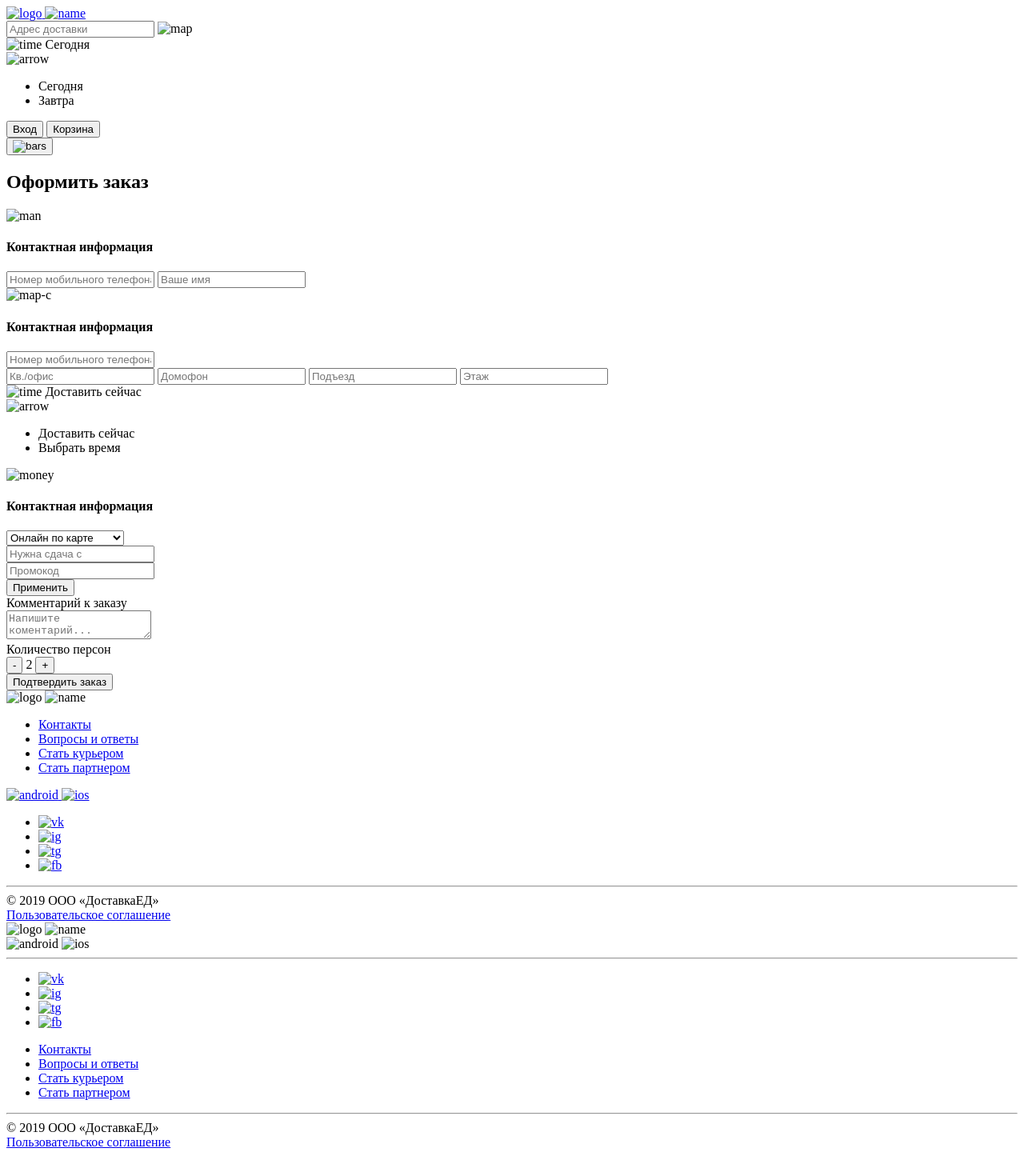
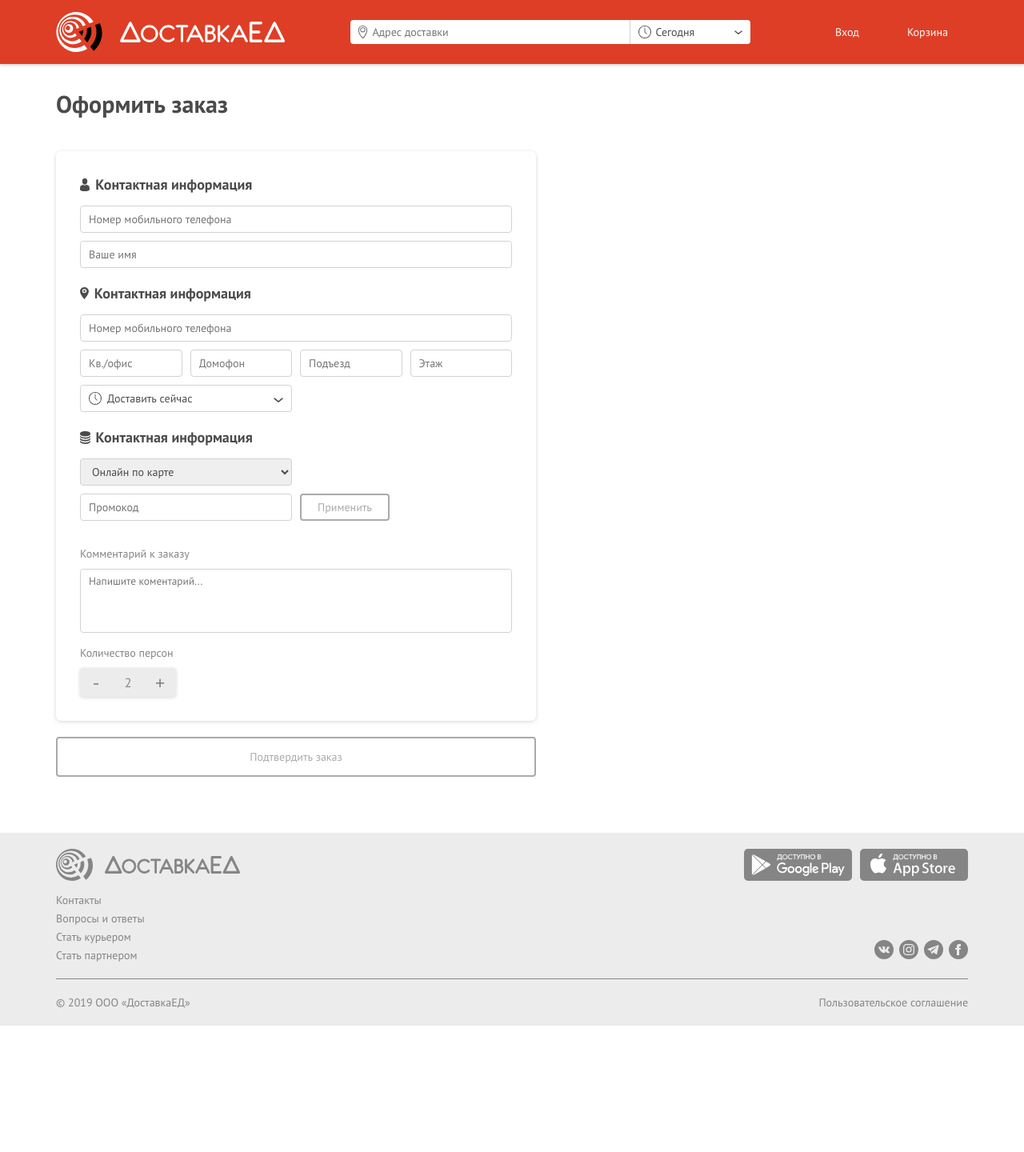
Before and after one commit to vas11yev1work/dostavkaed, a plain HTML site: page create-order.html in a window 1280 px wide. Shown: the whole page at 80% size. After the commit the page ends 1282 px from the top, so only its background shows below. Drawn offline with nearby package versions, Linux system fonts and the light colour scheme; files that its build step writes are made by us from their sources; the site is published under a folder, as on GitHub Pages, so addresses that start at the root find nothing.

Commit message:
Update create-order.html

```diff
--- a/create-order.html
+++ b/create-order.html
@@ -6,12 +6,12 @@
     <meta http-equiv="X-UA-Compatible" content="ie=edge">
     <title>ДоставкаЕД - доставка еды из ресторанов в Санкт-Петербурге</title>
     <link href="https://fonts.googleapis.com/css?family=PT+Sans:400,400i,700,700i&display=swap&subset=cyrillic" rel="stylesheet">
-    <link rel="stylesheet" href="/css/default.css">
-    <link rel="stylesheet" href="/css/buttons.css">
-    <link rel="stylesheet" href="/css/header.css">
-    <link rel="stylesheet" href="/css/main.css">
-    <link rel="stylesheet" href="/css/footer.css">
-    <link rel="stylesheet" href="/css/modals.css">
+    <link rel="stylesheet" href="css/default.css">
+    <link rel="stylesheet" href="css/buttons.css">
+    <link rel="stylesheet" href="css/header.css">
+    <link rel="stylesheet" href="css/main.css">
+    <link rel="stylesheet" href="css/footer.css">
+    <link rel="stylesheet" href="css/modals.css">
 </head>
 <body>
     <header>
@@ -19,23 +19,23 @@
             <div class="header">
                 <div class="logo">
                     <a href="#" class="logo-link">
-                        <img src="/img/logo.svg" alt="logo" class="i-logo">
-                        <img src="/img/name.svg" alt="name" class="i-name">
+                        <img src="img/logo.svg" alt="logo" class="i-logo">
+                        <img src="img/name.svg" alt="name" class="i-name">
                     </a>
                 </div>
                 <div class="address-string">
                     <div class="search">
                         <input type="text" placeholder="Адрес доставки" class="address">
-                        <img src="/img/map.svg" alt="map" class="map">
+                        <img src="img/map.svg" alt="map" class="map">
                     </div>
                     <div class="time">
                         <div class="time-select">
                             <div class="date">
-                                <img src="/img/time.svg" alt="time">
+                                <img src="img/time.svg" alt="time">
                                 <span>Сегодня</span>
                             </div>
                             <div class="arrow-down">
-                                <img src="/img/arrow.svg" alt="arrow">
+                                <img src="img/arrow.svg" alt="arrow">
                             </div>
                         </div>
                         <div class="transition"></div>
@@ -55,7 +55,7 @@
                 </div>
                 <div class="bars">
                     <button class="menu-button">
-                        <img src="/img/bars.svg" alt="bars">
+                        <img src="img/bars.svg" alt="bars">
                     </button>
                 </div>
             </div>
@@ -71,7 +71,7 @@
                     <div class="crt-wrap">
                         <div class="field-wrap">
                             <div class="crt-title">
-                                <img src="/img/man.svg" alt="man">
+                                <img src="img/man.svg" alt="man">
                                 <h4>Контактная информация</h4>
                             </div>
                             <div class="crt-fields">
@@ -81,7 +81,7 @@
                         </div>
                         <div class="field-wrap">
                             <div class="crt-title">
-                                <img src="/img/map-c.svg" alt="map-c">
+                                <img src="img/map-c.svg" alt="map-c">
                                 <h4>Контактная информация</h4>
                             </div>
                             <div class="crt-fields">
@@ -95,11 +95,11 @@
                                 <div class="fields-group-spec">
                                     <div class="delivery-dropdown">
                                         <div class="left">
-                                            <img src="/img/time.svg" alt="time">
+                                            <img src="img/time.svg" alt="time">
                                             <span>Доставить сейчас</span>
                                         </div>
                                         <div class="right">
-                                            <img src="/img/arrow.svg" alt="arrow">
+                                            <img src="img/arrow.svg" alt="arrow">
                                         </div>
                                         <ul class="delivery-time-list">
                                             <li class="time-select">Доставить сейчас</li>
@@ -111,7 +111,7 @@
                         </div>
                         <div class="field-wrap">
                             <div class="crt-title">
-                                <img src="/img/money.svg" alt="money">
+                                <img src="img/money.svg" alt="money">
                                 <h4>Контактная информация</h4>
                             </div>
                             <div class="crt-fields">
@@ -160,8 +160,8 @@
                 <div class="main-footer">
                     <div class="left">
                         <div class="logo">
-                            <img src="/img/footer_logo.svg" alt="logo" class="f-logo">
-                            <img src="/img/footer_name.svg" alt="name" class="f-name">
+                            <img src="img/footer_logo.svg" alt="logo" class="f-logo">
+                            <img src="img/footer_name.svg" alt="name" class="f-name">
                         </div>
                         <ul class="footer-pages">
                             <li class="page">
@@ -181,31 +181,31 @@
                     <div class="right">
                         <div class="apps">
                             <a href="#">
-                                <img src="/img/android.svg" alt="android">
+                                <img src="img/android.svg" alt="android">
                             </a>
                             <a href="#" class="hdn">
-                                <img src="/img/ios.svg" alt="ios">
+                                <img src="img/ios.svg" alt="ios">
                             </a>
                         </div>
                         <ul class="networks">
                             <li class="network">
                                 <a href="#">
-                                    <img src="/img/vk.svg" alt="vk">
+                                    <img src="img/vk.svg" alt="vk">
                                 </a>
                             </li>
                             <li class="network">
                                 <a href="#">
-                                    <img src="/img/ig.svg" alt="ig">
+                                    <img src="img/ig.svg" alt="ig">
                                 </a>
                             </li>
                             <li class="network">
                                 <a href="#">
-                                    <img src="/img/tg.svg" alt="tg">
+                                    <img src="img/tg.svg" alt="tg">
                                 </a>
                             </li>
                             <li class="network">
                                 <a href="#">
-                                    <img src="/img/fb.svg" alt="fb">
+                                    <img src="img/fb.svg" alt="fb">
                                 </a>
                             </li>
                         </ul>
@@ -224,34 +224,34 @@
             <div class="mobile-footer">
                 <div class="logo">
                     <div class="eda-logo">
-                        <img src="/img/footer_logo.svg" alt="logo" class="fm-logo">
-                        <img src="/img/footer_name.svg" alt="name" class="fm-name">
+                        <img src="img/footer_logo.svg" alt="logo" class="fm-logo">
+                        <img src="img/footer_name.svg" alt="name" class="fm-name">
                     </div>
                     <div class="mb-apps">
-                        <img src="/img/android.svg" alt="android">
-                        <img src="/img/ios.svg" alt="ios" class="hdn">
+                        <img src="img/android.svg" alt="android">
+                        <img src="img/ios.svg" alt="ios" class="hdn">
                     </div>
                 </div>
                 <hr class="line">
                 <ul class="networks">
                     <li class="network">
                         <a href="#">
-                            <img src="/img/vk.svg" alt="vk">
+                            <img src="img/vk.svg" alt="vk">
                         </a>
                     </li>
                     <li class="network">
                         <a href="#">
-                            <img src="/img/ig.svg" alt="ig">
+                            <img src="img/ig.svg" alt="ig">
                         </a>
                     </li>
                     <li class="network">
                         <a href="#">
-                            <img src="/img/tg.svg" alt="tg">
+                            <img src="img/tg.svg" alt="tg">
                         </a>
                     </li>
                     <li class="network">
                         <a href="#">
-                            <img src="/img/fb.svg" alt="fb">
+                            <img src="img/fb.svg" alt="fb">
                         </a>
                     </li>
                 </ul>
```
